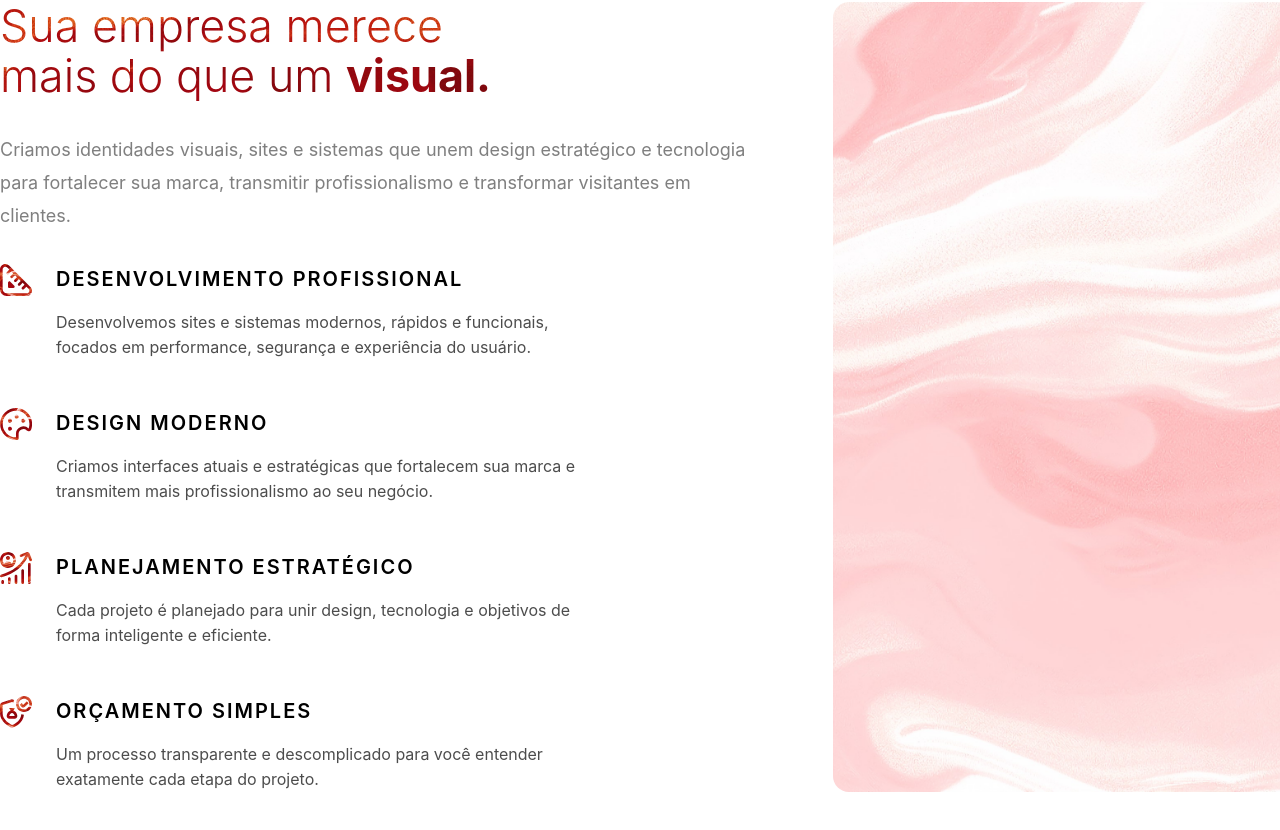
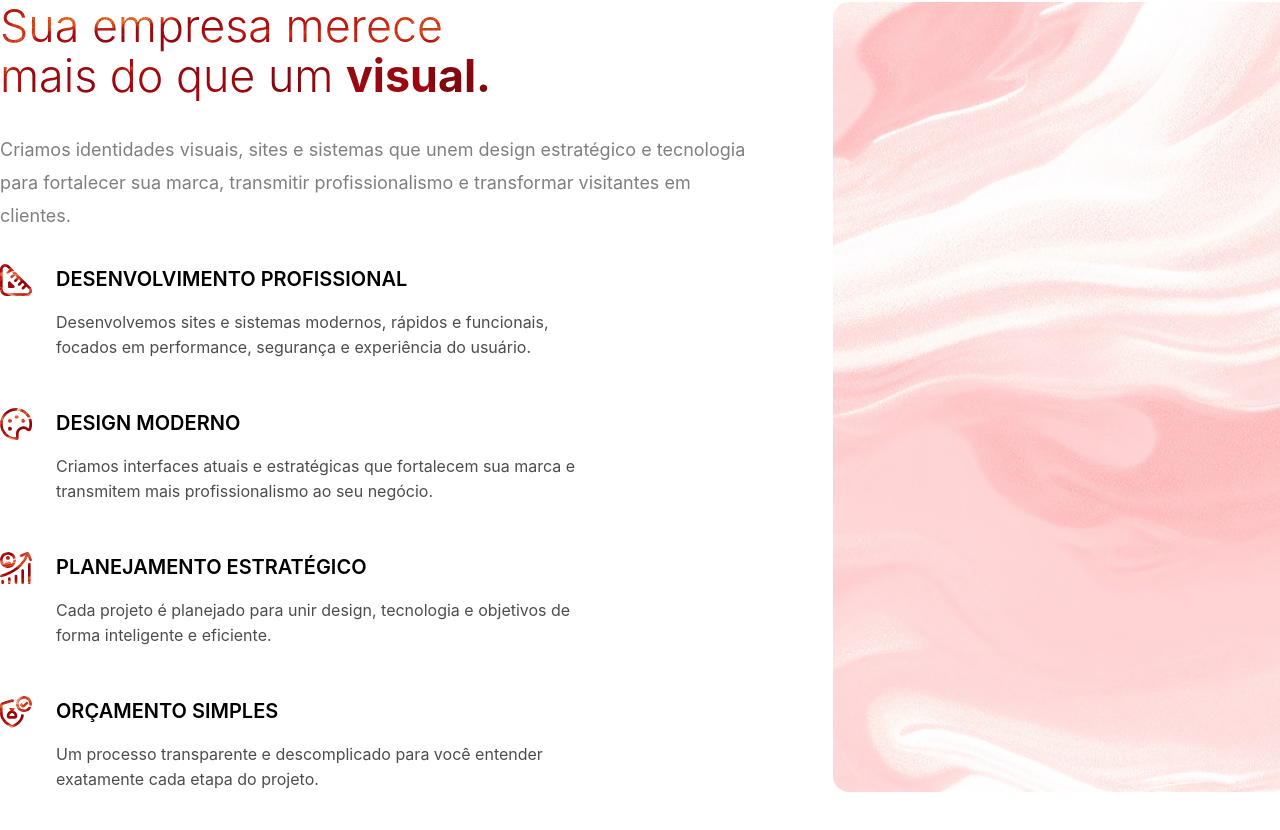
Before and after one commit to guilhermemacedozxy/aetherx-agency-website-v1.0.0, a Next.js app: page / in a window 1280 px wide. Shown: the part 862-1692 px from the top of the page. Built offline with nearby package versions, Linux system fonts and the light colour scheme; a web font is replaced by a local one.

Commit message:
style: Remove tracking dos títulos das features na seção About

```diff
--- a/app/components/About/AboutSection.tsx
+++ b/app/components/About/AboutSection.tsx
@@ -86,7 +86,7 @@ export default function AboutSection() {
               <div key={feature.title} className="flex items-start gap-6">
                 <FeatureIcon src={feature.icon} />
                 <div className="flex flex-col gap-4">
-                  <h3 className="text-[20px] font-semibold tracking-[0.1em] text-black uppercase">
+                  <h3 className="text-[20px] font-semibold text-black uppercase">
                     {feature.title}
                   </h3>
                   <p
```
